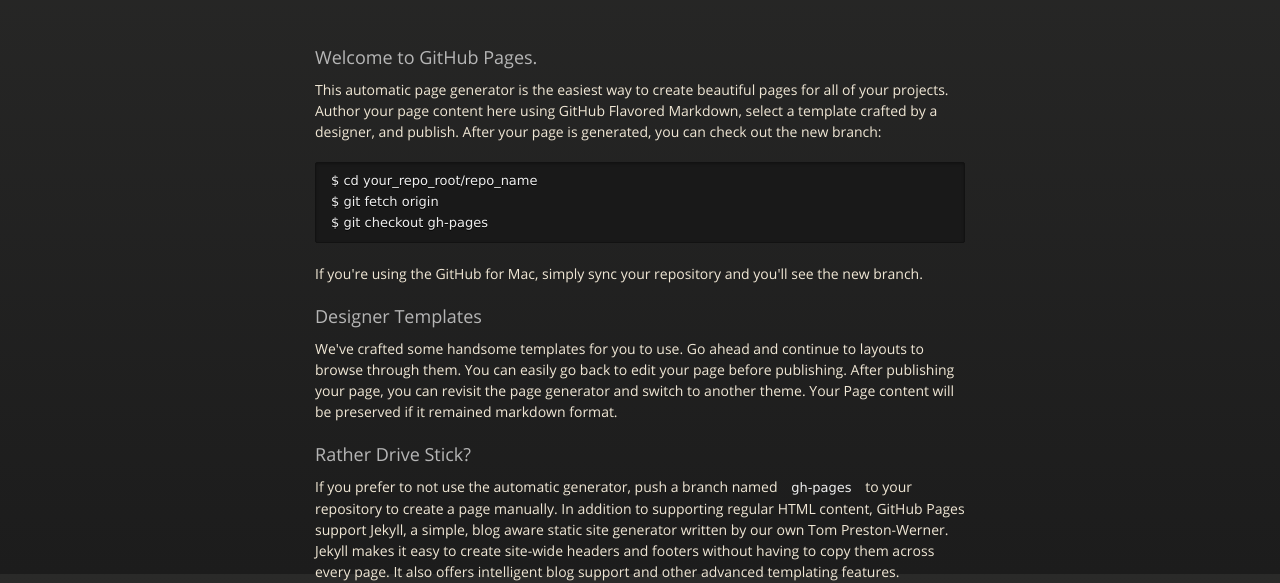
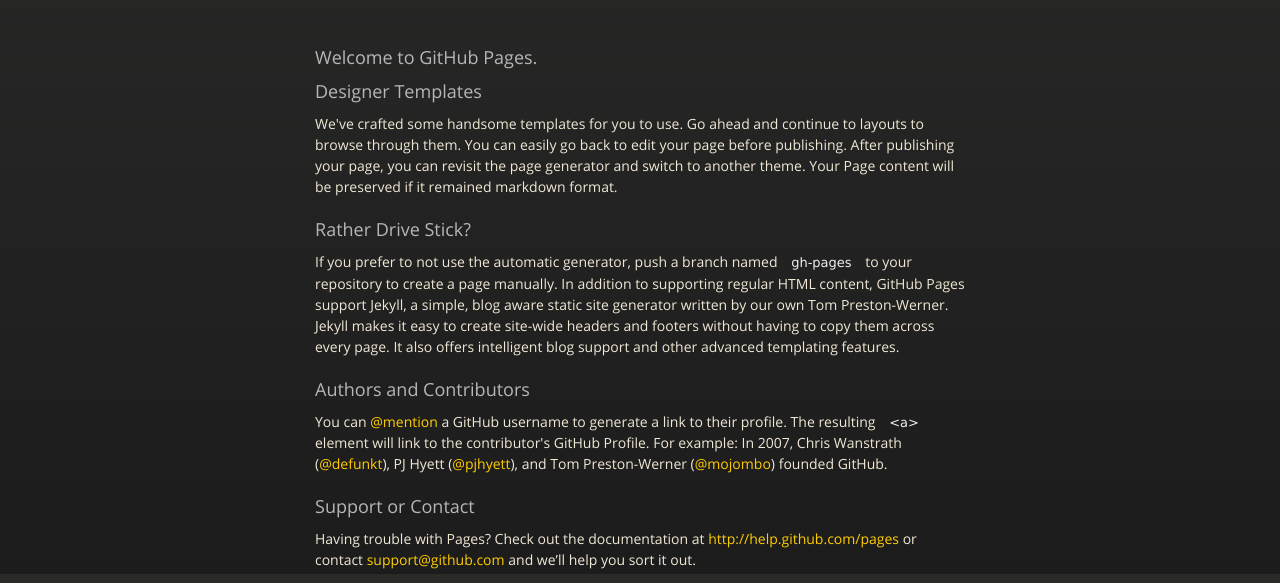
Before and after one commit to brainflake/brainflake.github.io, a plain HTML site: page index.html in a window 1280 px wide. Shown: the part 226-809 px from the top of the page. Drawn offline with nearby package versions, Linux system fonts and the light colour scheme.

Commit message:
remove first paragraph

```diff
--- a/index.html
+++ b/index.html
@@ -37,14 +37,14 @@
 
         <h3>Welcome to GitHub Pages.</h3>
 
-<p>This automatic page generator is the easiest way to create beautiful pages for all of your projects. Author your page content here using GitHub Flavored Markdown, select a template crafted by a designer, and publish. After your page is generated, you can check out the new branch:</p>
+<!-- p>This automatic page generator is the easiest way to create beautiful pages for all of your projects. Author your page content here using GitHub Flavored Markdown, select a template crafted by a designer, and publish. After your page is generated, you can check out the new branch:</p>
 
 <pre><code>$ cd your_repo_root/repo_name
 $ git fetch origin
 $ git checkout gh-pages
 </code></pre>
 
-<p>If you're using the GitHub for Mac, simply sync your repository and you'll see the new branch.</p>
+<p>If you're using the GitHub for Mac, simply sync your repository and you'll see the new branch.</p-->
 
 <h3>Designer Templates</h3>
 
```
